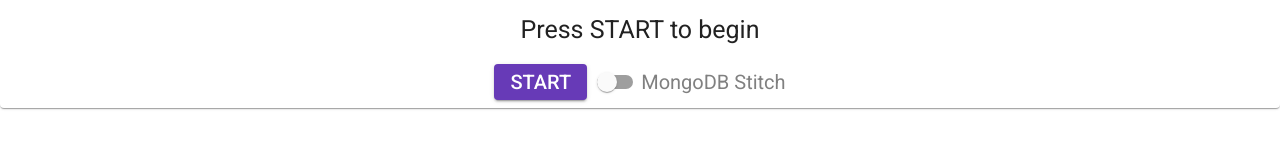
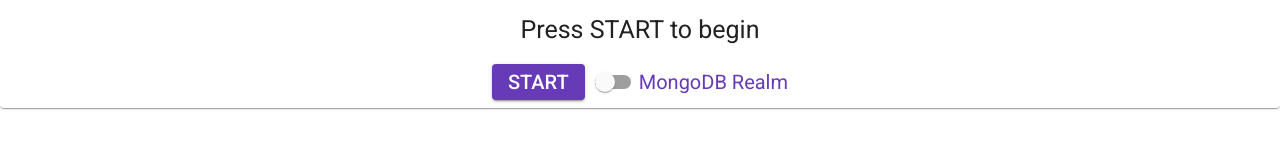
Before and after one commit to MaximFilimonovGH/welshsynonyms, an Angular app: page / in a window 1280 px wide. Shown: the part 220-368 px from the top of the page. Built offline with nearby package versions, Linux system fonts and the light colour scheme.

Commit message:
name fixes for realm

```diff
--- a/src/app/app.component.html
+++ b/src/app/app.component.html
@@ -33,11 +33,11 @@
         <mat-slide-toggle
           color="primary"
           (change)="onSlideChange()"
-          [ngClass]="{'game-toggle': isStitch === false,
-                    'game-toggle-stitch': isStitch === true}">MongoDB Stitch</mat-slide-toggle>
+          [ngClass]="{'game-toggle': isRealm === false,
+                    'game-toggle-stitch': isRealm === true}">MongoDB Realm</mat-slide-toggle>
   </mat-card-actions>
 </mat-card>
 
-<app-game *ngIf="isStarted" [data]="isStitch"></app-game>
+<app-game *ngIf="isStarted" [data]="isRealm"></app-game>
 
 <router-outlet></router-outlet>
--- a/src/app/app.component.ts
+++ b/src/app/app.component.ts
@@ -12,7 +12,7 @@ import { ThemePalette } from '@angular/material/core';
 export class AppComponent {
 
   isStarted = false;
-  isStitch = false;
+  isRealm = true;
   toggleColor: ThemePalette = "primary";
 
   constructor(private router: Router) {}
@@ -25,10 +25,10 @@ export class AppComponent {
 
   resetApp(): void {
     this.isStarted = false;
-    this.isStitch = false;
+    this.isRealm = false;
   }
 
   onSlideChange(): void {
-    this.isStitch = !this.isStitch;
+    this.isRealm = !this.isRealm;
   }
 }
--- a/src/app/game/game.component.ts
+++ b/src/app/game/game.component.ts
@@ -15,7 +15,7 @@ import { MongodbRealmService } from 'src/app/services/mongodb-realm.service';
 export class GameComponent implements OnInit {
   @Input() data: boolean;
 
-  isStitch: boolean;
+  isRealm: boolean;
 
   isAnswerRequested = false;
   isSubmitted = false;
@@ -39,7 +39,7 @@ export class GameComponent implements OnInit {
     ) { }
 
   async ngOnInit(): Promise<void> {
-    this.isStitch = this.data;
+    this.isRealm = this.data;
     // var test = await this.findWordByArrayPositionStitch(31322);
     // console.log("TEST: ", test.word);
     this.firstButtonClick();
@@ -63,7 +63,7 @@ export class GameComponent implements OnInit {
     var randomWordResult;
     this.databaseProgress = "Working with Welsh WordNet. Please wait...\n";
 
-    if (!this.isStitch)
+    if (!this.isRealm)
     {
       //count words
       countResult = await this.countWords();
@@ -92,7 +92,7 @@ export class GameComponent implements OnInit {
     console.log("Number of words:", this.wordsCount);
     console.log("Random word:", this.randomWord);
     console.log("list of synonyms", this.listOfSynonyms);
-    console.log("Is it Stitch? ", this.isStitch);
+    console.log("Is it Realm? ", this.isRealm);
     this.databaseProgress = "";
     this.isSynonymsAcquired = true;
   }
@@ -140,7 +140,7 @@ export class GameComponent implements OnInit {
     //find word in mongodb
     var searchRes;
 
-    if(!this.isStitch)
+    if(!this.isRealm)
     {
       searchRes = await this.findWord(this.inputWord);
     }
@@ -194,7 +194,7 @@ export class GameComponent implements OnInit {
     //find word and its synsets
     var wordFindResult;
     var synsetList;
-    if(!this.isStitch)
+    if(!this.isRealm)
     {
       wordFindResult = await this.findWord(word);
       synsetList = JSON.parse(JSON.stringify(wordFindResult[0])).words[0].v;
@@ -212,7 +212,7 @@ export class GameComponent implements OnInit {
        //find each synset in mongodb
       var synsetFindRes;
       var wordsList;
-      if(!this.isStitch)
+      if(!this.isRealm)
       {
         synsetFindRes = await this.findSynset(s);
         wordsList = JSON.parse(JSON.stringify(synsetFindRes[0])).synsets[0].v;
```
